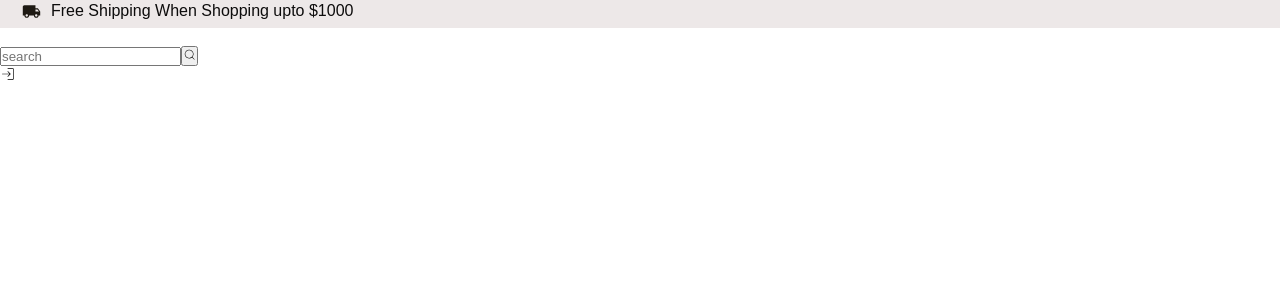
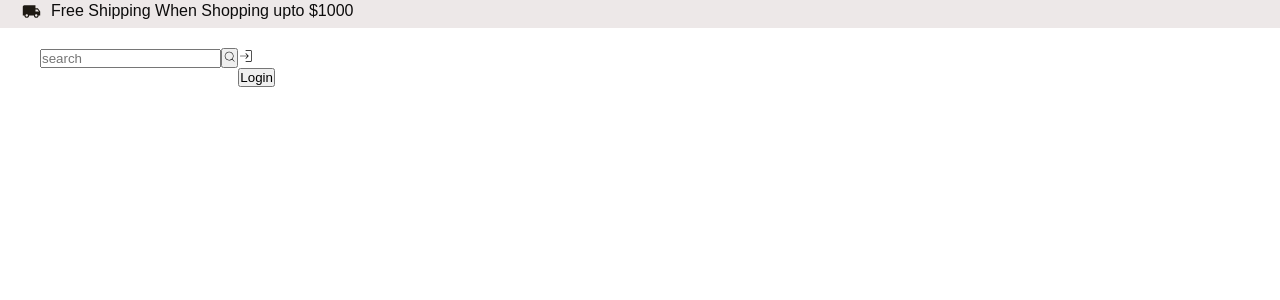
Before and after one commit to dilansakila/E-Commerce_App, a React (Create React App) app in the folder ecommerce_website/: page / in a window 1280 px wide. Shown: the top 300 px of the page. Built offline with nearby package versions, Linux system fonts and the light colour scheme.

Commit message:
updated nav

```diff
--- a/ecommerce_website/src/comp/nav.css
+++ b/ecommerce_website/src/comp/nav.css
@@ -32,3 +32,10 @@
     margin-left: 10px;
     color: rgb(13, 12, 12);
 }
+
+.header .mid_header{
+
+    display:flex;
+    padding: 20px 40px;
+    max-width: 100%;
+}
--- a/ecommerce_website/src/comp/nav.js
+++ b/ecommerce_website/src/comp/nav.js
@@ -29,6 +29,9 @@ const nav = () => {
             <div className='icon'>
             <CiLogin />
             </div>
+            <div className='btn'>
+              <button>Login </button>
+            </div>
           </div>
         </div>
       </div>
```
